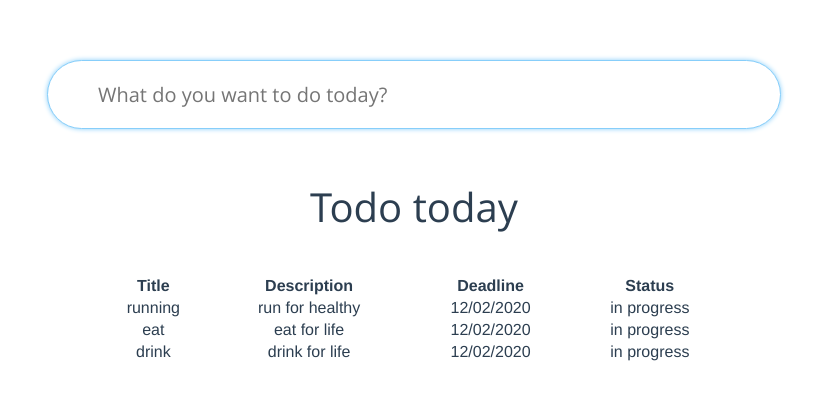
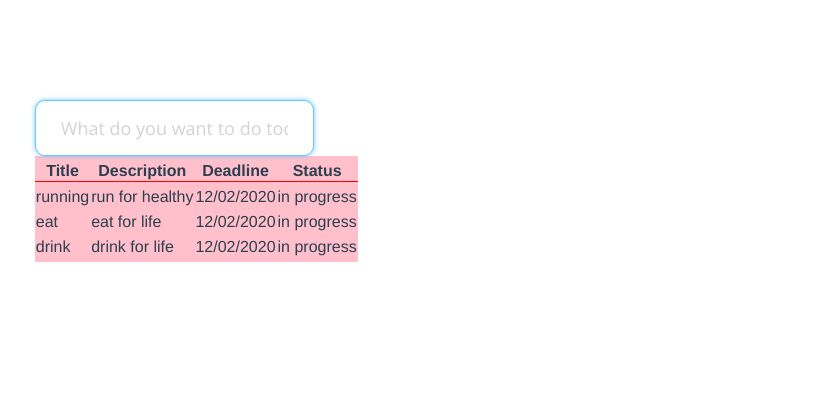
Before and after one commit to tonyminh95/todo-list-vuejs, a Vue app: page / in a window 1280 px wide. Shown: the top 400 px of the page, without its empty margins (226-1041 px from the left). Built offline with nearby package versions, Linux system fonts and the light colour scheme.

Commit message:
setup css for table

```diff
--- a/src/App.vue
+++ b/src/App.vue
@@ -20,8 +20,8 @@ export default {
   font-family: Avenir, Helvetica, Arial, sans-serif;
   -webkit-font-smoothing: antialiased;
   -moz-osx-font-smoothing: grayscale;
-  text-align: center;
   color: #2c3e50;
-  margin-top: 60px;
+  width: 60%;
+  margin: 100px auto;
 }
 </style>
--- a/src/components/MainPage.vue
+++ b/src/components/MainPage.vue
@@ -1,8 +1,6 @@
 <template>
     <div>
         <input type="text" placeholder="What do you want to do today?" autofocus>
-
-        <p class="header">Todo today</p>
 
         <table>
             <thead>
@@ -55,20 +53,31 @@
         -ms-transition: all 0.30s ease-in-out;
         -o-transition: all 0.30s ease-in-out;
         outline: none;
-        width: 50%;
+        width: 30%;
         border: 1px solid lightgray;
-        border-radius: 100px;
-        font-size: 20px;
+        border-radius: 10px;
+        font-size: 18px;
         font-family: 'open sans',arial,sans-serif;
-        padding: 20px 50px;
+        padding: 15px 25px;
         font-weight: 100;
     }
 
     input[type=text]:focus {
-        box-shadow: 0 0 5px lightskyblue;
-        border: 1px solid lightskyblue;
-        border-radius: 100px;
-        padding: 20px 50px;
+        box-shadow: 0 0 5px #68C7F8;
+        border: 1px solid #68C7F8;
+    }
+
+    ::placeholder {
+        color: lightgray;
+        opacity: 1; /* Firefox */
+    }
+
+    :-ms-input-placeholder { /* Internet Explorer 10-11 */
+        color: lightgray;
+    }
+
+    ::-ms-input-placeholder { /* Microsoft Edge */
+        color: lightgray;
     }
 
     .header {
@@ -77,8 +86,33 @@
         margin-top: 50px;
     }
 
+    /* table {
+        width: 100%;
+        margin-top: 50px !important;
+        font-family: 'open sans',arial,sans-serif;
+    }
+
+    table thead {
+        text-align: left;
+    } */
+
     table {
-        margin: 0 auto;
-        width: 50%;
+        background:pink;
+        border:0;
+        border-collapse:separate;
+        border-spacing:0 5px;
     }
+
+    thead tr th{
+        border-bottom: 1px solid red;
+        border-collapse:separate;
+        border-spacing:5px 5px;
+    }
+
+    tbody tr#first td{
+        border-top: 3px solid #4d4d4d;
+        border-collapse:separate;
+        border-spacing:5px 5px;
+    }
+
 </style>
```
